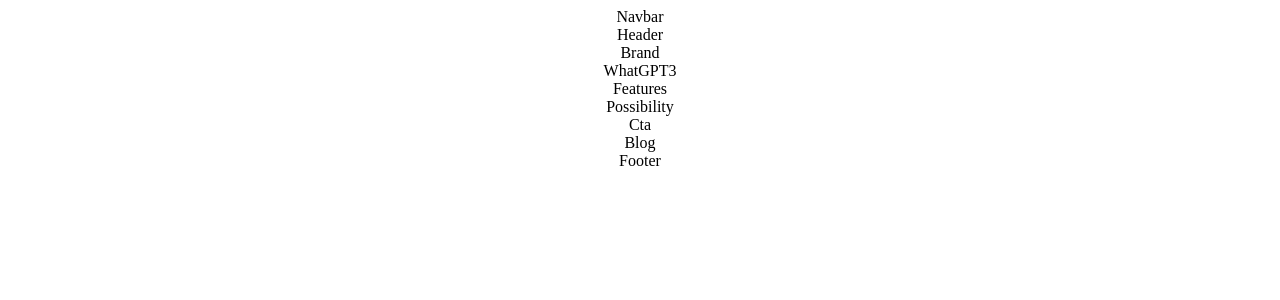
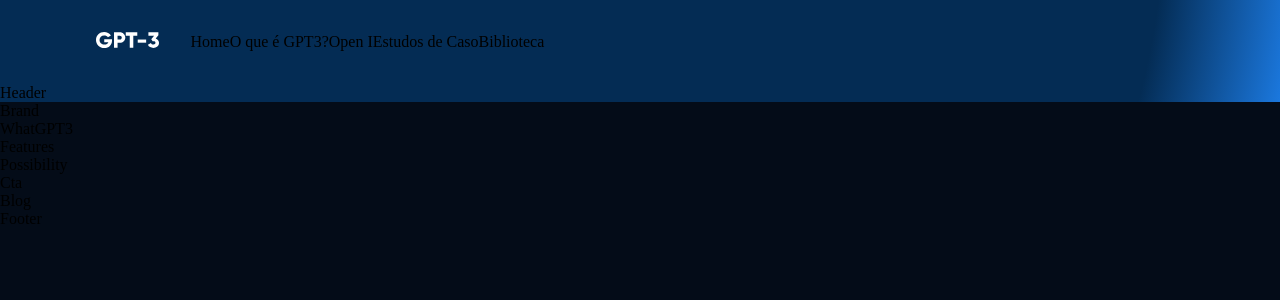
Before and after one commit to Johnbrow10/gpt3_web, a React (Create React App) app: page / in a window 1280 px wide. Shown: the top 300 px of the page. Built offline with nearby package versions, Linux system fonts and the light colour scheme.

Commit message:
feat(navbar): add navbar e suas estilizaçoes

```diff
--- a/src/App.css
+++ b/src/App.css
@@ -1,38 +1,96 @@
-.App {
-  text-align: center;
+* {
+  box-sizing: border-box;
+  padding: 0;
+  margin: 0;
+  scroll-behavior: smooth;
 }
 
-.App-logo {
-  height: 40vmin;
-  pointer-events: none;
+body {
+  background: var(--color-bg)
 }
 
-@media (prefers-reduced-motion: no-preference) {
-  .App-logo {
-    animation: App-logo-spin infinite 20s linear;
+a {
+  color: unset;
+  text-decoration: none;
+}
+
+.gradient__bg {
+  background: -moz-radial-gradient(circle at 30% -100%, #042c54 25%, rgba(4, 44, 84, 1) 85%, rgba(27, 120, 222, 1) 100%);
+
+  /* safari 5.1+,chrome 10+ */
+  background: -webkit-radial-gradient(circle at 30% -100%, #042c54 25%, rgba(4, 44, 84, 1) 85%, rgba(27, 120, 222, 1) 100%);
+
+  /* opera 11.10+ */
+  background: -o-radial-gradient(circle at 30% -100%, #042c54 25%, rgba(4, 44, 84, 1) 85%, rgba(27, 120, 222, 1) 100%);
+
+  /* ie 10+ */
+  background: -ms-radial-gradient(circle at 30% -100%, #042c54 25%, rgba(4, 44, 84, 1) 85%, rgba(27, 120, 222, 1) 100%);
+
+  /* global 92%+ browsers support */
+  background: radial-gradient(circle at 30% -100%, #042c54 25%, rgba(4, 44, 84, 1) 85%, rgba(27, 120, 222, 1) 100%);
+
+}
+
+.gradient__text {
+  background: var(--gradient-text);
+  background-clip: text;
+  -webkit-background-clip: text;
+  -webkit-text-fill-color: transparent;
+}
+
+.section__padding {
+  padding: 4rem 6rem;
+}
+
+.section__margin {
+  margin: 4rem 6rem;
+}
+
+.scale-up-center {
+  -webkit-animation: scale-up-center 0.4s cubic-bezier(0.390, 0.575, 0.565, 1.000) both;
+  animation: scale-up-center 0.4s cubic-bezier(0.390, 0.575, 0.565, 1.000) both;
+}
+
+@-webkit-keyframes scale-up-center {
+  0% {
+    -webkit-transform: scale(0.5);
+    transform: scale(0.5);
+  }
+
+  100% {
+    -webkit-transform: scale(1);
+    transform: scale(1);
   }
 }
 
-.App-header {
-  background-color: #282c34;
-  min-height: 100vh;
-  display: flex;
-  flex-direction: column;
-  align-items: center;
-  justify-content: center;
-  font-size: calc(10px + 2vmin);
-  color: white;
+@keyframes scale-up-center {
+  0% {
+    -webkit-transform: scale(0.5);
+    transform: scale(0.5);
+  }
+
+  100% {
+    -webkit-transform: scale(1);
+    transform: scale(1);
+  }
 }
 
-.App-link {
-  color: #61dafb;
+@media screen and (max-width: 700px) {
+  .section__padding {
+    padding: 4rem;
+  }
+
+  .section__margin {
+    margin: 4rem;
+  }
 }
 
-@keyframes App-logo-spin {
-  from {
-    transform: rotate(0deg);
+@media screen and (max-width: 550px) {
+  .section__padding {
+    padding: 4rem 2rem;
   }
-  to {
-    transform: rotate(360deg);
+
+  .section__margin {
+    margin: 4rem 2rem;
   }
 }
--- a/src/components/Navbar/Navbar.jsx
+++ b/src/components/Navbar/Navbar.jsx
@@ -1,9 +1,24 @@
 import React from 'react'
+import { RiMenu3Line, RiCloseLin } from 'react-icons';
+import logo from '../../assets/logo.svg';
 import './navbar.css'
 
 const Navbar = () => {
     return (
-        <div>Navbar</div>
+        <div className='gpt3__navbar'>
+            <div className='gpt3__navbar-links'>
+                <div className="gpt3__navbar-links-logo">
+                    <img src={logo} alt="logo" />
+                </div>
+                <div className="gpt3__navbar-links_container">
+                    <p><a href="#home">Home</a></p>
+                    <p><a href="#wtgpts">O que é GPT3?</a></p>
+                    <p><a href="#possibility">Open I</a></p>
+                    <p><a href="#features">Estudos de Caso</a></p>
+                    <p><a href="#blog">Biblioteca</a></p>
+                </div>
+            </div>
+        </div>
     )
 }
 
--- a/src/components/Navbar/navbar.css
+++ b/src/components/Navbar/navbar.css
@@ -0,0 +1,33 @@
+.gpt3__navbar {
+    display: flex;
+    justify-content: space-between;
+    align-items: center;
+
+    padding: 2rem 6rem;
+}
+
+.gpt3__navbar-links {
+    display: flex;
+    flex: 1;
+    justify-content: flex-start;
+    align-items: center;
+}
+
+.gpt3__navbar-links-logo {
+    margin-right: 2rem;
+}
+
+.gpt3__navbar-links-logo img {
+    width: 62.56px;
+    height: 16.02px;
+}
+
+.gpt3__navbar-links_container {
+    display: flex;
+}
+
+.gpt3__navbar-sign {
+    display: flex;
+    justify-content: flex-end;
+    align-items: center;
+}
--- /dev/null
+++ b/src/index.css
@@ -0,0 +1,14 @@
+@import url('https://fonts.googleapis.com/css2?family=Manrope:wght@200;300;400;500;600;700;800&display=swap');
+
+:root {
+    --font-family: 'Manrope', sans-serif;
+
+    --gradient-text: linear-gradient(89.97deg, #AE67FA 1.84%, #F49867 102.67%);
+    --gradient-bar: linear-gradient(103.22deg, #AE67FA -13.86%, #F49867 99.55%);
+
+    --color-bg: #040C18;
+    --color-footer: #031B34;
+    --color-blog: #042c54;
+    --color-text: #81AFDD;
+    --color-subtext: #FF8A71;
+}
--- a/src/index.js
+++ b/src/index.js
@@ -1,6 +1,7 @@
 import React from 'react';
 import ReactDOM from 'react-dom/client';
 import  App  from './App';
+import './index.css'
 
 const root = ReactDOM.createRoot(document.getElementById('root'));
 root.render(
```
